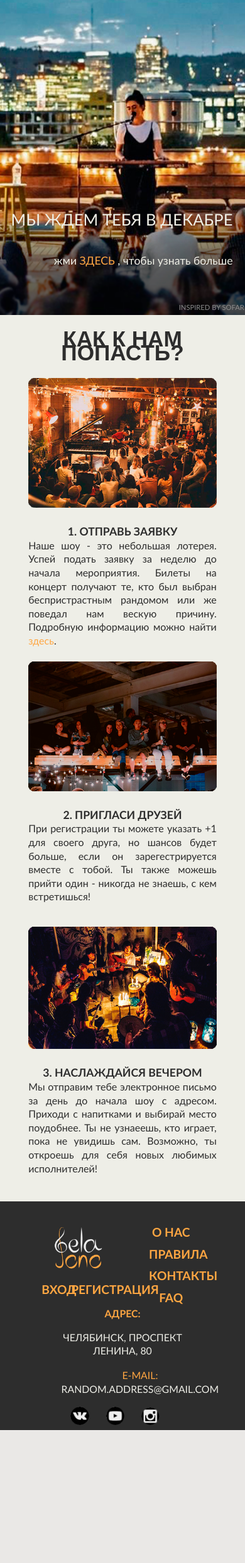
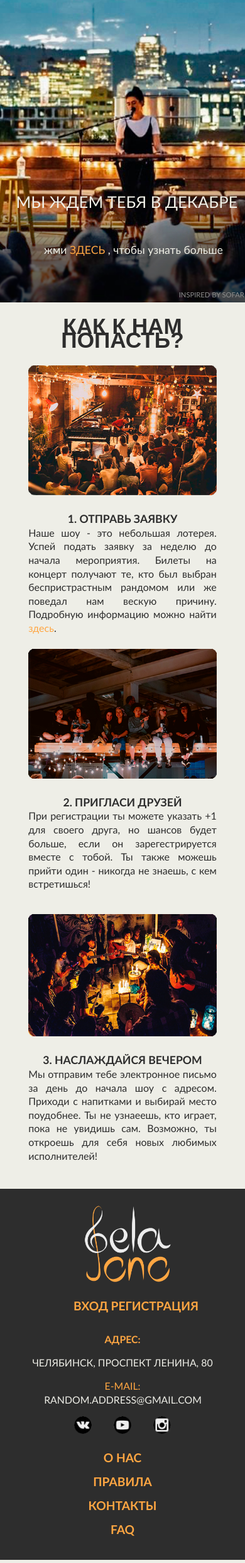
Before and after one commit to arisnev/uniBelaSono, a PHP site: page / in a window 390 px wide. Shown: the part 110-2591 px from the top of the page at 63% size. Before the commit the page ends 2380 px from the top, so only its background shows below. Run offline with PHP 8.4, Linux system fonts and the light colour scheme.

Commit message:
Adapt part 3

```diff
--- a/www/css/style.css
+++ b/www/css/style.css
@@ -243,8 +244,7 @@ footer {
     padding-top: 1%;
     padding-bottom: 4%;
 }
-#footerleft {
-}
+
 #footerleft li {
    display: inline-block;
    width: 20%;
@@ -684,11 +733,14 @@ footer {
         right: 3%;
         width:20%;
         float: right;}
+    #first-page {min-height: 480px;}
     #buttom-block {display: none;}
     #december{font-size: 1.6em;
-        bottom: 28%;}
+        bottom: 31%;
+        right:3%;}
     #press-here{font-size: 1.1em;
-        bottom: 15%;}
+        bottom: 15%;
+        right:9%;}
     #sofar{font-size: 0.7em;}
     #second-page {padding-top: 7%;
         padding-left:2%;
@@ -725,56 +777,166 @@ footer {
         padding-left: 10%;
         padding-top: 5%;
         padding-bottom: 5%;}
-/* .address{padding-bottom: 9%;}
-        .mail{margin-bottom: 9%;}
-        .networks img{width: 8%;}*/
-    footer {padding-bottom: 70%;
-        position: relative;}
-    #footerleft{position: absolute;
-        top: 7%;
-        left: 5%;
-        width: 45%;
-        height: 30%;
+    footer {position: static;
+        padding-right: 0%;
+        padding-bottom: 5%;
+        display: inline-block;}
+    #footerleft{position: static;
+        width: 40%;
+        padding: 0%;
+        padding-left: 30%;
+        padding-right: 30%;
+        text-align: left;
         font-size: 1.2em;}
-    #footerleft img{width:44%;
-        padding-top: 5%;
-        padding-bottom: 6%;
-        padding-left: 20%;}
+    #footerleft img{width:90%;
+        padding: 10%;}
     #footerleft li {display: inline-block;
-       width: 20%;
-       padding: 2%;}
-    #footercenter{position: absolute;
-        top: 7%;
-        right: 20%;
-        width: 20%;
+        width: 35%;
+        padding: 0%;}
+    #footercenter{position: static;
+        text-align: center;
+        width: 60%;
+        padding: 3%;
+        padding-left: 20%;
+        padding-right: 20%;
         text-align: left;
         font-size: 1.2em;}
     #footercenter li {display: block;
         text-align: center;
-        padding: 6%;
+        padding: 4%;
         padding-left: 4%;
-        padding-bottom: 11%;}
-    #footerright{text-align: center;
-        width: 50%;
-        padding-top: 38%;
-        padding-left: 25%;
-        padding-right: 25%;}
+        padding-bottom: 3%;}
+    #footerright{
+        position: static;
+        text-align: center;
+        width: 80%;
+        padding-top: 0%;
+        padding-left: 10%;
+        padding-right: 10%;}
     #footerright div { display: inline-block;
-    padding-right: 0%;}
-    .adres{ font-size: 1.1em; }
-    .address{ font-size: 1.1em;}
+        padding-right: 0%;
+        padding-left: 0%;}
+    .adres{ font-size: 1.1em;
+        padding-bottom: 5%;}
+    .address{ font-size: 1.1em;
+        padding-bottom: 5%;}
     .mail{font-size: 1.1em;
-        padding-top: 0%;
-        padding-left: 0%;}
-    .networks{ padding-left: 0%;
+        margin-bottom: 5%;
+        width: 80%;
+        padding-left: 10%;
+        padding-right: 10%;}
+    .networks{ width: 100%;
         padding-top: 0%;}
-    .networks img{ width: 15%;
-        padding-right: 12%;}
+    .networks img{ width: 9%;
+        padding-right: 5%;
+        padding-left: 5%;}
 }
 
 
 @media screen and (max-width: 320px){
-    #buttom-block a {
-        color: #621ab3;
-    }
+    header {min-height: 100px;}
+    .logo{width: 28%;}
+    .menu2{display: block;
+        position: absolute;
+        top: 33%;
+        right: 5%;
+        width:18%;
+        float: right;}
+    #first-page {min-height: 480px;}
+    #buttom-block {display: none;}
+    #december{font-size: 1.2em;
+        bottom: 31%;
+        right:3%;}
+    #press-here{font-size: 0.9em;
+        bottom: 15%;
+        right:9%;}
+    #sofar{font-size: 0.7em;}
+    #second-page {padding-top: 7%;
+        padding-left:2%;
+        padding-right:2%;
+        min-height: 77em}
+    h1 {font-size: 2.2em;
+        padding-bottom: 7%;}
+    h2{font-size: 1.1em;
+        padding: 0%;}
+    #second-page p{font-size: 1.0em;}
+    #first-step{margin-bottom: 5%;}
+    #first-pict{width: 80%;
+        padding-right: 10%;
+        padding-left: 10%;}
+    #text1 {width: 80%;
+        padding-right: 10%;
+        padding-left: 10%;
+        padding-top: 5%;
+        padding-bottom: 5%;}
+    #second-step{margin-bottom: 4%;}
+    #second-pict{width: 80%;
+        padding-right: 10%;
+        padding-left: 10%; }
+    #text2 {width: 80%;
+        padding-right: 10%;
+        padding-left: 10%;
+        padding-top: 5%;
+        padding-bottom: 5%;}
+    #third-pict{width: 80%;
+        padding-right: 10%;
+        padding-left: 10%;}
+    #text3 {width: 80%;
+        padding-right: 10%;
+        padding-left: 10%;
+        padding-top: 5%;
+        padding-bottom: 5%;}
+    footer {position: static;
+        padding-right: 0%;
+        padding-bottom: 5%;
+        display: inline-block;}
+    #footerleft{position: static;
+        width: 40%;
+        padding: 0%;
+        padding-left: 30%;
+        padding-right: 30%;
+        text-align: left;
+        font-size: 1.2em;}
+    #footerleft img{width:90%;
+        padding: 10%;}
+    #footerleft li {display: inline-block;
+        width: 35%;
+        padding: 0%;}
+    #footercenter{position: static;
+        text-align: center;
+        width: 60%;
+        padding: 3%;
+        padding-left: 20%;
+        padding-right: 20%;
+        text-align: left;
+        font-size: 1.2em;}
+    #footercenter li {display: block;
+        text-align: center;
+        padding: 4%;
+        padding-left: 4%;
+        padding-bottom: 3%;}
+    #footerright{
+        position: static;
+        text-align: center;
+        width: 80%;
+        padding-top: 0%;
+        padding-left: 10%;
+        padding-right: 10%;}
+    #footerright div { display: inline-block;
+        padding-right: 0%;
+        padding-left: 0%;}
+    .adres{ font-size: 1.0em;
+        padding-bottom: 5%;}
+    .address{ font-size: 1.0em;
+        padding-bottom: 5%;}
+    .mail{font-size: 1.0em;
+        margin-bottom: 5%;
+        width: 80%;
+        padding-left: 10%;
+        padding-right: 10%;}
+    .networks{ width: 100%;
+        padding-top: 0%;}
+    .networks img{ width: 9%;
+        padding-right: 5%;
+        padding-left: 5%;}
 }
```
Also changed, not shown: other parts of www/css/style.css (+55 -5 lines).
